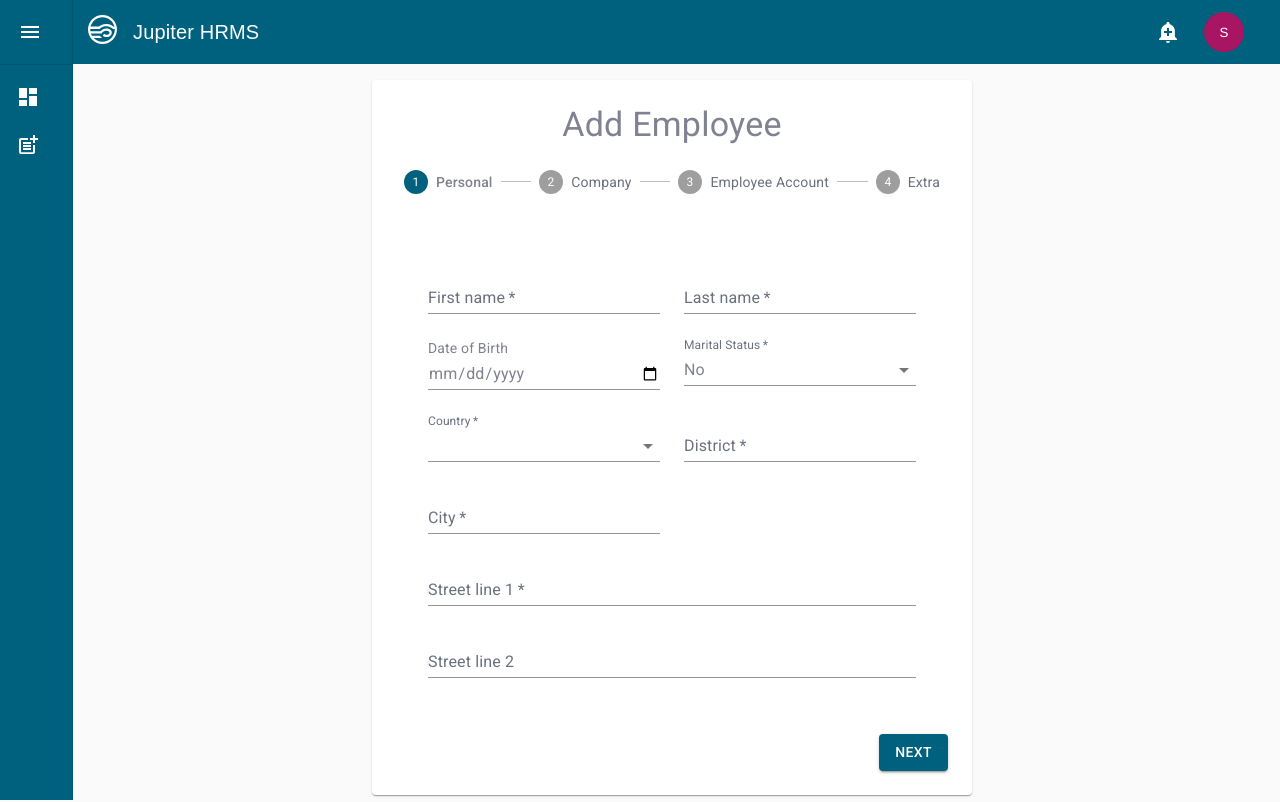
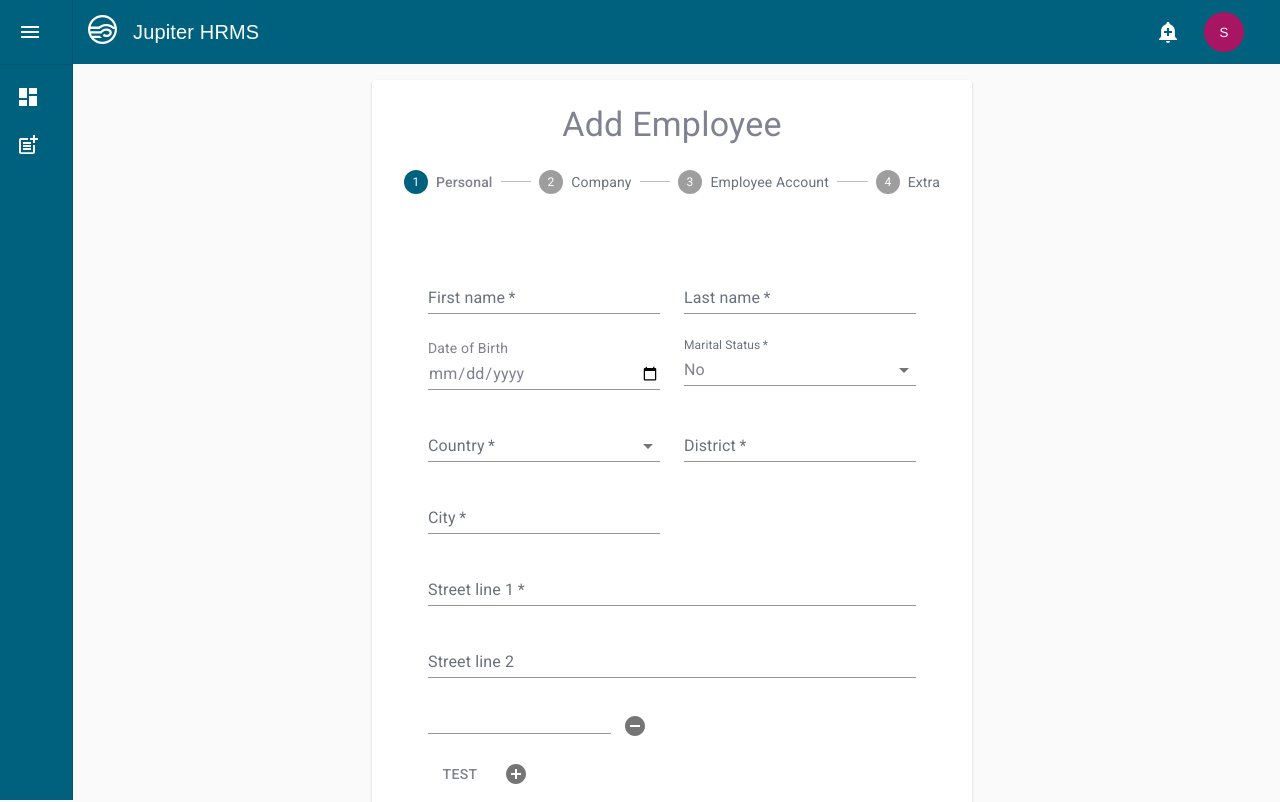
Before and after one commit to DBMS-HRM/dbms-frontend-app, a React (Create React App) app: page /admin/add-employee in a window 1280 px wide. Shown: the top 802 px of the page. Built offline with nearby package versions, Linux system fonts and the light colour scheme; sample sign-in values are in the browser's storage; the HTML template or start-up script is replaced by a standard one; a web font is replaced by a local one.

Commit message:
multiple inputs

```diff
--- a/src/App.js
+++ b/src/App.js
@@ -8,8 +8,6 @@ import {toast, ToastContainer} from "react-toastify";
 import {setAuthToken} from "./api/client";
 
 import 'react-toastify/dist/ReactToastify.css';
-
-toast.configure();
 function App() {
     const dispatch = useDispatch()
     const token = JSON.parse(window.localStorage.getItem("accessToken"))
@@ -18,9 +16,12 @@ function App() {
     dispatch(userActions.setToken(token))
     dispatch(userActions.setUserData(userData))
     return (
-        <MuiThemeProvider theme={theme}>
-            <Router/>
-        </MuiThemeProvider>
+        <div>
+            <ToastContainer />
+            <MuiThemeProvider theme={theme}>
+                <Router/>
+            </MuiThemeProvider>
+        </div>
     );
 }
 
--- /dev/null
+++ b/src/components/AddInputField.jsx
@@ -0,0 +1,54 @@
+import React, {useState} from "react";
+import Box from "@material-ui/core/Box";
+import AddCircleIcon from '@material-ui/icons/AddCircle';
+import RemoveCircleIcon from '@material-ui/icons/RemoveCircle';
+import {Button, IconButton, TextField} from "@material-ui/core";
+
+let count = 1
+
+export default function AddInputField(props) {
+
+    const [state, setState] = useState({[`${props.name}1`] :''})
+
+    function handleChange(e) {
+        setState({
+            ...state,
+            [e.target.name]: e.target.value
+        })
+        props.setValues(state)
+    }
+
+
+    function addInput() {
+        count++
+        setState({
+            ...state,
+            [`${props.name}${count}`]: ''
+        })
+    }
+
+    function removeInput(input) {
+        const newState = {...state}
+        delete newState[input]
+        setState({...newState})
+    }
+
+    return (
+        <Box>
+            {
+                Object.keys(state).map(item => (
+                    <Box key={item}>
+                        <TextField name={item} value={state[item]} onChange={e => handleChange(e)}/>
+                        <IconButton onClick={() => removeInput(item)}>
+                            <RemoveCircleIcon/>
+                        </IconButton>
+                    </Box>
+                ))
+            }
+            <Button onClick={() => console.log(state)}>Test</Button>
+            <IconButton onClick={addInput}>
+                <AddCircleIcon/>
+            </IconButton>
+        </Box>
+    )
+}
--- a/src/views/admin/add-admin/index.jsx
+++ b/src/views/admin/add-admin/index.jsx
@@ -9,7 +9,7 @@ import TextField from "@material-ui/core/TextField";
 import MenuItem from "@material-ui/core/MenuItem";
 import {useDispatch} from "react-redux";
 import {userTActions} from "../../../store/user";
-import {toast, ToastContainer} from "react-toastify";
+import {toast} from "react-toastify";
 import ButtonLoading from "../../../components/ButtonLoading";
 const useStyles = makeStyles((theme) => ({
 
--- a/src/views/admin/add-employee/index.jsx
+++ b/src/views/admin/add-employee/index.jsx
@@ -75,8 +75,8 @@ export default function AddEmployee() {
     const [lastName, setLastName] = useState('')
     const [dateOfBirth, setDateOfBirth] = useState('')
     const [maritalStatus, setMaritalStatus] = useState(false)
-    const [country, setCountry] = useState('sriLanka')
-    const [phoneNumber, setPhoneNumber] = useState('')
+    const [country, setCountry] = useState('')
+    const [phoneNumbers, setPhoneNumbers] = useState({})
     const [district, setDistrict] = useState('')
     const [city, setCity] = useState('')
     const [street1, setStreet1] = useState('')
@@ -97,7 +97,7 @@ export default function AddEmployee() {
         dateOfBirth: dateOfBirth,
         maritalStatus: maritalStatus,
         country: country,
-        phoneNumber: phoneNumber,
+        phoneNumber: phoneNumbers,
         district: district,
         city: city,
         street1: street1,
@@ -142,6 +142,7 @@ export default function AddEmployee() {
                                            city={city} setCity={setCity}
                                            street1={street1} setStreet1={setStreet1}
                                            street2={street2} setStreet2={setStreet2}
+                                           phoneNumbers={phoneNumbers} setPhoneNumbers={setPhoneNumbers}
                 />;
             case 1:
                 return <CompanyDetailForm branchName={branchName} setBranchName={setBranchName}
--- a/src/views/admin/add-employee/personalDetailForm.jsx
+++ b/src/views/admin/add-employee/personalDetailForm.jsx
@@ -5,6 +5,7 @@ import {Container} from '@material-ui/core';
 import {makeStyles} from "@material-ui/core/styles";
 import CustomInputField from "../../../components/CustomInput";
 import MenuItem from '@material-ui/core/MenuItem';
+import AddInputField from "../../../components/AddInputField";
 
 const country = [
     {
@@ -192,6 +193,10 @@ export default function PersonalDetailForm(props) {
                         handleChange={props.setStreet2}
                     />
                 </Grid>
+
+                <Grid item xs={12}>
+                    <AddInputField name="phoneNumber" value={props.phoneNumbers} setValues={props.setPhoneNumbers} />
+                </Grid>
             </Grid>
         </Container>
 
--- a/src/views/admin/index.jsx
+++ b/src/views/admin/index.jsx
@@ -3,8 +3,7 @@ import {Route, Switch} from "react-router-dom";
 import {useRouteMatch} from "react-router";
 import SignIn from "./sign-in";
 import Layout from "../../layout";
-import EmployeeDetails from "../employee/employee-details";
-import AddEmployee from "../employee/add-employee";
+import AddEmployee from "./add-employee";
 import Dashboard from "./dashboard";
 import {useSelector} from "react-redux";
 import {selectUser} from "../../store/user";
@@ -16,7 +15,7 @@ export default function Admin() {
       <Switch>
           <Route path={`${path}/sign-in`} component={SignIn} />
           <Layout>
-              <Route path={`${path}/employee-details`} component={EmployeeDetails} />
+              {/*<Route path={`${path}/employee-details`} component={EmployeeDetails} />*/}
               <Route path={`${path}/add-employee`} component={AddEmployee} />
               <Route path={`${path}/add-admin`} component={AddAdmin} />
               <Route exact path={path} component={Dashboard} />
--- a/src/views/admin/sign-in/index.jsx
+++ b/src/views/admin/sign-in/index.jsx
@@ -20,6 +20,7 @@ import {useHistory} from "react-router";
 import {useDispatch} from "react-redux";
 import {Redirect} from "react-router-dom";
 import ButtonLoading from "../../../components/ButtonLoading";
+import {toast} from "react-toastify";
 
 const useStyles = makeStyles((theme) => ({
     root: {
@@ -76,6 +77,9 @@ const SignIn = (props) => {
             setUsername("")
             setPassword("")
             history.push("/admin")
+        }
+        else {
+            toast.error(response.message)
         }
     }
 
--- a/src/views/employee/add-employee/index.jsx
+++ b/src/views/employee/add-employee/index.jsx
@@ -75,7 +75,7 @@ export default function AddEmployee() {
     const [lastName, setLastName] = useState('')
     const [dateOfBirth, setDateOfBirth] = useState('')
     const [maritalStatus, setMaritalStatus] = useState(false)
-    const [country, setCountry] = useState('sriLanka')
+    const [country, setCountry] = useState('Sri Lanka')
     const [phoneNumber, setPhoneNumber] = useState('')
     const [district, setDistrict] = useState('')
     const [city, setCity] = useState('')
```
